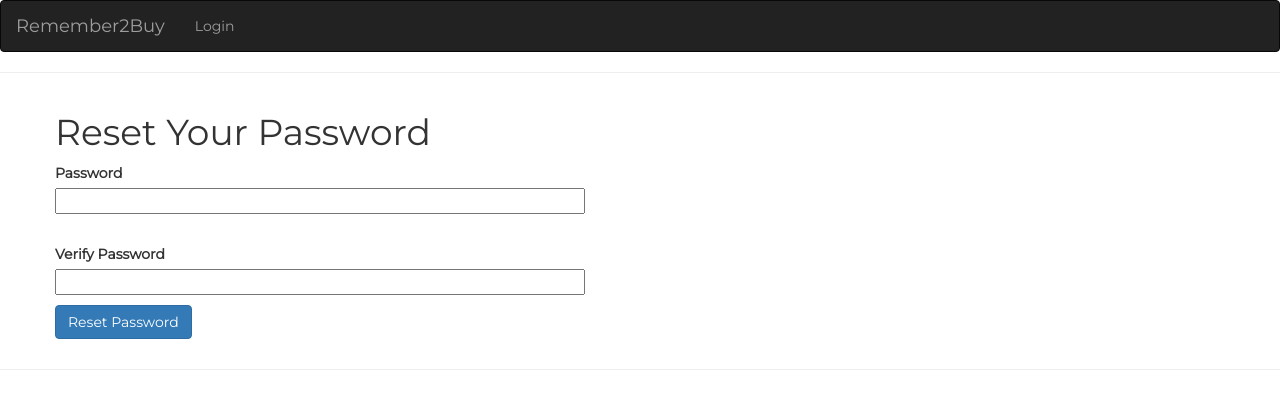
After one commit to designravenous/Shopping_app, a Flask app: page /reset_user_password in a window 1280 px wide. The commit adds this page. Shown: the top 409 px of the page. Run offline with Flask 2, Linux system fonts and the light colour scheme; some libraries are stand-ins or nearby versions.

Commit message:
add form, html beginning of route for reset_user_password

```diff
--- a/application/forms.py
+++ b/application/forms.py
@@ -38,3 +38,8 @@ class Modify_item(FlaskForm):
 class RequestPasswordForm(FlaskForm):
     email = StringField('Email', validators=[DataRequired(), Email()], render_kw={'placeholder':'Enter Email'})
     submit = SubmitField('Request New Password', render_kw={'class':'btn btn-primary'})
+
+class Reset_PasswordForm(FlaskForm):
+    password = StringField('Password', validators=[DataRequired()])
+    password2 = StringField('Verify Password', validators=[DataRequired(), EqualTo('password')])
+    submit = SubmitField('Reset Password', render_kw={'class':'btn btn-primary'})
--- a/application/routes.py
+++ b/application/routes.py
@@ -1,6 +1,6 @@
 from application import app, bootstrap, db
 from flask import render_template, url_for, flash, redirect, request
-from application.forms import LoginForms, RegistrationForm, Add_Item_Form, Modify_item, RequestPasswordForm
+from application.forms import LoginForms, RegistrationForm, Add_Item_Form, Modify_item, RequestPasswordForm, Reset_PasswordForm
 from application.models import User, ShoppingItems
 from flask_login import current_user, login_user, logout_user, login_required
 from werkzeug.urls import url_parse
@@ -168,3 +168,8 @@ def request_user_password():
         else:
             flash('Unable To Send Instructions, Email Not Found')
     return render_template('request_password.html', form=form)
+
+@app.route('/reset_user_password', methods=['GET', 'POST'])
+def reset_user_password():
+    form = Reset_PasswordForm()
+    return render_template('reset_password.html', form=form)
--- a/application/templates/request_password.html
+++ b/application/templates/request_password.html
@@ -1,6 +1,6 @@
 {% extends "base.html" %}
 {% block app_content %}
-<h1 style="font-family: 'Montserrat', sans-serif;">Reset Password</h1>
+<h1 style="font-family: 'Montserrat', sans-serif;">Request Reset Password</h1>
 <form method="POST" action="" style="font-family: 'Montserrat', sans-serif;">
     {{ form.csrf_token }}
     <p>
--- /dev/null
+++ b/application/templates/reset_password.html
@@ -0,0 +1,22 @@
+{% extends "base.html" %}
+{% block app_content %}
+<h1 style="font-family: 'Montserrat', sans-serif;">Reset Your Password</h1>
+<form method="POST" action="" style="font-family: 'Montserrat', sans-serif;">
+    {{ form.csrf_token }}
+    <p>
+        {{ form.password.label }}<br>
+        {{ form.password(size=64) }}<br>
+        {% for errors in form.password.errors %}
+        <span style="color:red;">{{ errors }}</span>
+        {% endfor %}
+    </p><br>
+    <p>
+        {{ form.password2.label }}<br>
+        {{ form.password2(size=64) }}<br>
+        {% for errors in form.password2.errors %}
+        <span style="color:red;">{{ errors }}</span>
+        {% endfor %}
+    </p>
+    <p>{{ form.submit() }}</p>
+</form>
+{% endblock %}
```
